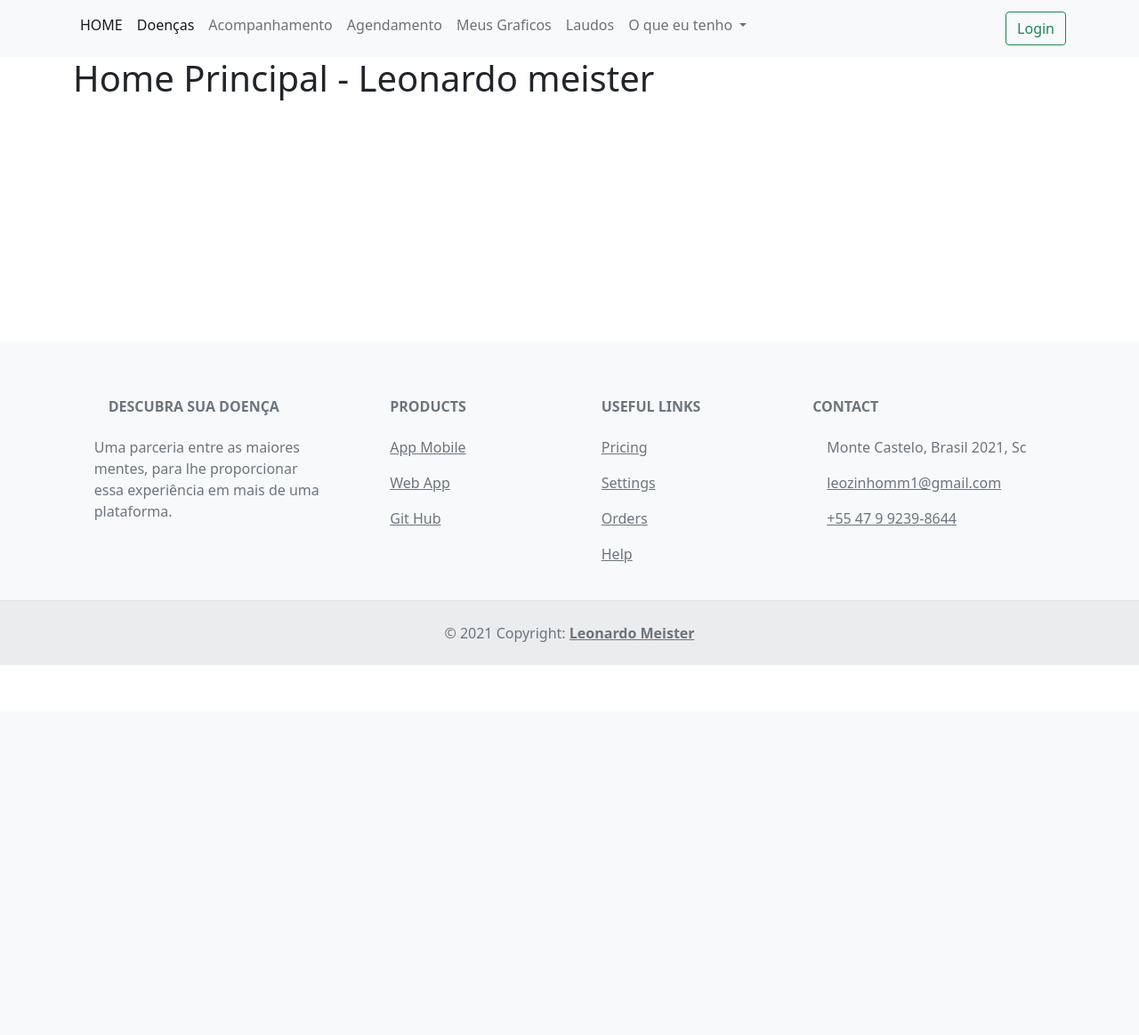
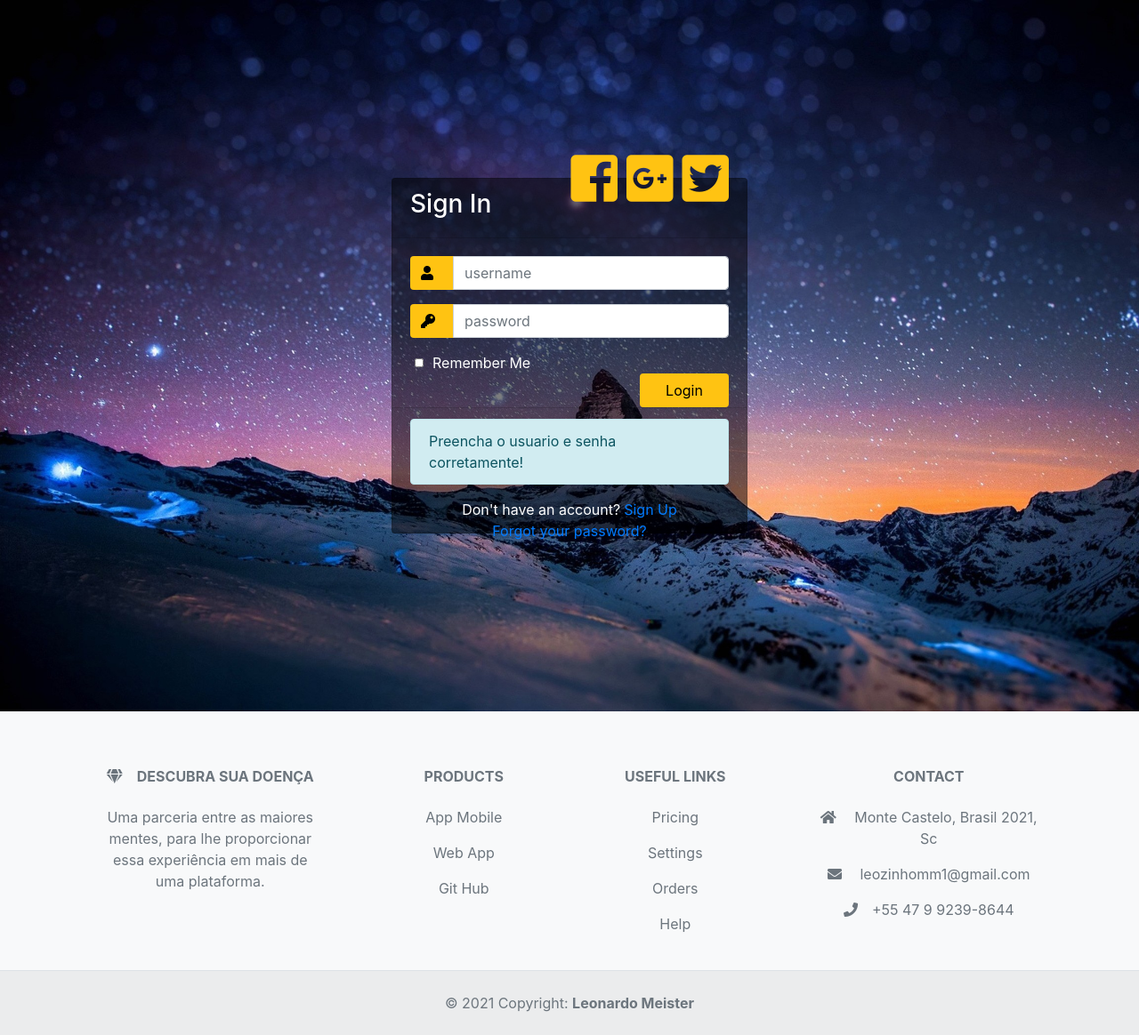
Before and after one commit to leonardoMeister/WebPythonDescubraSuaDoenca, a Flask app: page / in a window 1280 px wide. Shown: the whole page at 89% size. Before the commit the page ends 800 px from the top, so only its background shows below. Run offline with Flask 2, Linux system fonts and the light colour scheme; some libraries are stand-ins or nearby versions.

Commit message:
Criação de login engessado.

```diff
--- a/app.py
+++ b/app.py
@@ -1,4 +1,4 @@
-from flask import Flask , render_template, url_for
+from flask import Flask , render_template, url_for , redirect, request
 from dir_home.home import bp_home
 from dir_doencas.doencas import bp_doenca
 from dir_OqueEuTenho.OqueEuTenho import bp_OqueEuTenho
@@ -6,9 +6,11 @@ from dir_acompanhamento.acompanhamento import bp_acompanhamento
 from dir_agendamento.agendamento import bp_agendamento
 from dir_meusGraficos.meusGraficos import bp_meusGraficos
 from dir_laudo.laudo import bp_laudo
+from dir_login.login import bp_login
 
 app = Flask(__name__)
 
+app.register_blueprint(bp_login)
 app.register_blueprint(bp_laudo)
 app.register_blueprint(bp_meusGraficos)
 app.register_blueprint(bp_agendamento)
--- a/dir_home/home.py
+++ b/dir_home/home.py
@@ -2,7 +2,7 @@ from flask import Blueprint, render_template , request
 
 bp_home = Blueprint('home',__name__, url_prefix="/", template_folder= 'templates')
 
-@bp_home.route("/")
+@bp_home.route("/home")
 def rotaHome():
     return render_template("home.html")
 
--- /dev/null
+++ b/dir_login/login.py
@@ -0,0 +1,24 @@
+from types import MethodType
+from flask import Blueprint, render_template , redirect , request, url_for
+
+bp_login = Blueprint('login',__name__, url_prefix="/", template_folder= 'templates')
+
+@bp_login.route("/", methods = ['POST' , 'GET'] )
+def login():
+    return render_template("login.html" , falhalogin = 0)
+
+@bp_login.route("/login", methods = ['POST'])
+def validarLogin():
+    if request.method == "POST":
+        nome = request.form['nome']
+        senha = request.form['senha']
+
+    if (nome == "admin" and senha == "admin"):
+        return redirect(url_for("home.rotaHome"))
+    else :
+        return redirect(url_for('login.login' , falhalogin =1))
+
+
+@bp_login.route('/logoff' , methods = ['GET'])
+def validarLogoff():
+    return redirect(url_for('login.login'))
--- /dev/null
+++ b/dir_login/templates/login.html
@@ -0,0 +1,98 @@
+{% extends "base.html" %}
+
+
+{% block head %}
+{{super()}}
+
+<head>
+    <meta charset="utf-8">
+    <title>Login - Descubra Sua Doença</title>
+    <link rel="stylesheet" href="{{url_for('static', filename='loginCss/style.css')}}" />
+    <link rel="stylesheet" href="{{ url_for('static', filename = 'bootstrap-5.1.0-dist/css/bootstrap.min.js') }}">
+</head>
+
+{% endblock %}
+
+{% block body %}
+
+<body>
+    <title>Login Page</title>
+
+    <!--Bootsrap 4 CDN-->
+    <link rel="stylesheet" href="https://stackpath.bootstrapcdn.com/bootstrap/4.1.3/css/bootstrap.min.css"
+        integrity="sha384-MCw98/SFnGE8fJT3GXwEOngsV7Zt27NXFoaoApmYm81iuXoPkFOJwJ8ERdknLPMO" crossorigin="anonymous">
+
+    <!--Fontawesome CDN-->
+    <link rel="stylesheet" href="https://use.fontawesome.com/releases/v5.3.1/css/all.css"
+        integrity="sha384-mzrmE5qonljUremFsqc01SB46JvROS7bZs3IO2EmfFsd15uHvIt+Y8vEf7N7fWAU" crossorigin="anonymous">
+
+    <div class="container">
+        <div class="d-flex justify-content-center h-100">
+            <div class="card">
+                <div class="card-header">
+                    <h3>Sign In</h3>
+                    <div class="d-flex justify-content-end social_icon">
+                        <span><i class="fab fa-facebook-square"></i></span>
+                        <span><i class="fab fa-google-plus-square"></i></span>
+                        <span><i class="fab fa-twitter-square"></i></span>
+                    </div>
+                </div>
+                <div class="card-body">
+                    <form action="{{ url_for('login.validarLogin') }}" method="POST">
+
+                        <div class="input-group form-group">
+                            <div class="input-group-prepend">
+                                <span class="input-group-text"><i class="fas fa-user"></i></span>
+                            </div>
+                            <input type="text" name="nome" id="nome" class="form-control" placeholder="username">
+
+                        </div>
+                        <div class="input-group form-group">
+                            <div class="input-group-prepend">
+                                <span class="input-group-text"><i class="fas fa-key"></i></span>
+                            </div>
+                            <input type="password" name="senha" id="senha" class="form-control" placeholder="password">
+                        </div>
+                        <div class="row align-items-center remember">
+                            <input type="checkbox">Remember Me
+                        </div>
+
+                        <div class="form-group">
+                            <input type="submit" value="Login" class="btn float-right login_btn">
+                        </div>
+
+                    </form>
+
+                </div>
+
+                <div class="card-footer" id = "footer">
+                    {% if request.args.get('falhalogin') == '1': %}
+                    <div class="alert alert-danger d-flex justify-content-center" role="alert">
+                        Falha no login, tente novamente!
+                    </div>
+                    {% else %}
+                    <div class="alert alert-info d-flex justify-content-center" role="alert">
+                        Preencha o usuario e senha corretamente!
+                    </div>
+                    {% endif %}
+
+                    <div class="d-flex justify-content-center links">
+                        Don't have an account?<a href="#">Sign Up</a>
+                    </div>
+
+                    <div class="d-flex justify-content-center">
+                        <a href="#">Forgot your password?</a>
+                    </div>
+                </div>
+            </div>
+        </div>
+    </div>
+
+
+
+</body>
+
+{% block footer %}
+{{super()}}
+{%endblock%}
+{% endblock %}
--- /dev/null
+++ b/static/loginCss/style.css
@@ -0,0 +1,89 @@
+html,
+body {
+    background-image: url('/static/fundo.jpg');
+    background-size: cover;
+    background-repeat: no-repeat;
+    height: 100%;
+    font-family: 'Numans', sans-serif;
+}
+
+.container {
+    height: 100%;
+    align-content: center;
+}
+
+.card {
+    height: 400px;
+    margin-top: auto;
+    margin-bottom: auto;
+    width: 400px;
+    background-color: rgba(0, 0, 0, 0.5) !important;
+}
+.card-footer{
+    position: relative;
+    top: -20px;
+}
+
+.social_icon span {
+    font-size: 60px;
+    margin-left: 10px;
+    color: #FFC312;
+}
+
+.social_icon span:hover {
+    color: white;
+    cursor: pointer;
+}
+
+.card-header h3 {
+    color: white;
+}
+
+.social_icon {
+    position: absolute;
+    right: 20px;
+    top: -45px;
+}
+
+.input-group-prepend span {
+    width: 50px;
+    background-color: #FFC312;
+    color: black;
+    border: 0 !important;
+}
+
+input:focus {
+    outline: 0 0 0 0 !important;
+    box-shadow: 0 0 0 0 !important;
+
+}
+
+.remember {
+    color: white;
+}
+
+.remember input {
+    width: 20px;
+    height: 10px;
+    margin-left: 15px;
+    margin-right: 5px;
+}
+
+.login_btn {
+    color: black;
+    background-color: #FFC312;
+    width: 100px;
+}
+
+.login_btn:hover {
+    color: black;
+    background-color: white;
+}
+
+.links {
+    color: white;
+}
+
+.links a {
+    margin-left: 4px;
+}
--- /dev/null
+++ b/static/style.css
@@ -0,0 +1,11 @@
+html,body{
+    background-image: url('');
+    background-size: cover;
+    background-repeat: no-repeat;
+    height: 100%;
+    font-family: 'Numans', sans-serif;
+    }
+
+#login{
+    color: blue;
+}
--- a/templates/base.html
+++ b/templates/base.html
@@ -1,25 +1,29 @@
+{% block html %}
 <!DOCTYPE html>
 <html lang="en">
 
+    {% block head %}
     <head>
         <meta charset="UTF-8">
         <meta http-equiv="X-UA-Compatible" content="IE=edge">
         <meta name="viewport" content="width=device-width, initial-scale=1.0">
         <link rel="shortcut icon" href="{{ url_for('static', filename = 'Desagrupar.png')}}">
 
-    <title>{% block title %}{% endblock %} - AbcBolinhas</title>
-    {% block style %}
-    <style type="text/css">
-        .important {
-            color: #6495ED;
-        }
-    </style>
-
-    <link rel="stylesheet" href="{{ url_for('static', filename = 'bootstrap-5.1.0-dist/css/bootstrap.min.css') }}">
+        <title>
+            {% block title %}
 
             {% endblock %}
+            - AbcBolinhas
+        </title>
+
+        {% block style %}
+        <link rel="stylesheet" href="{{url_for('static', filename='style.css')}}" />
+        <link rel="stylesheet" href="{{ url_for('static', filename = 'bootstrap-5.1.0-dist/css/bootstrap.min.css') }}">
+        {% endblock %}
     </head>
+    {% endblock %}
 
+    {% block body %}
     <body>
 
         {% block menu %}
@@ -68,8 +72,11 @@
                             </ul>
                         </li>
                     </ul>
-
-                <button class="btn btn-outline-success " href="#">Login</button>
+                    {% block login%}
+                    <a href="{{ url_for('login.login') }}">
+                        <button class="btn btn-outline-success ">Logoff</button>
+                    </a>
+                    {%endblock%}
                 </div>
             </div>
         </nav>
```
Also changed, not shown: other parts of templates/base.html (+4 -2 lines), static/fundo.jpg (added). Lines whose indentation alone changed are shown as unchanged.
